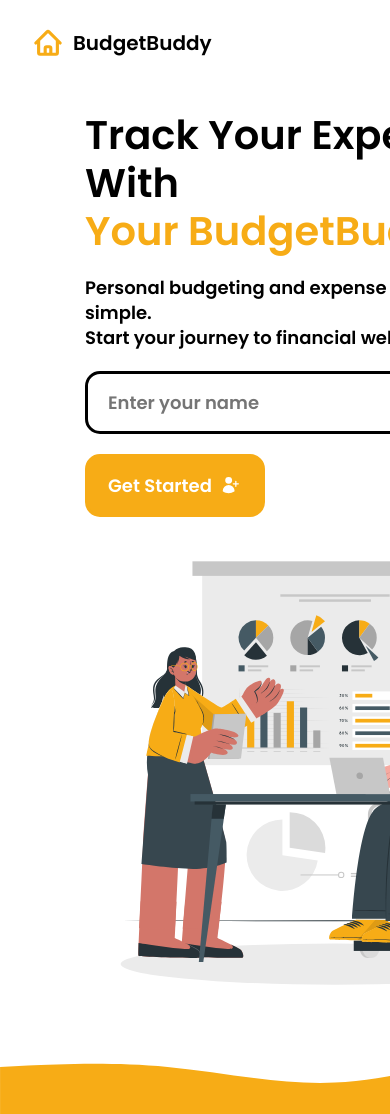
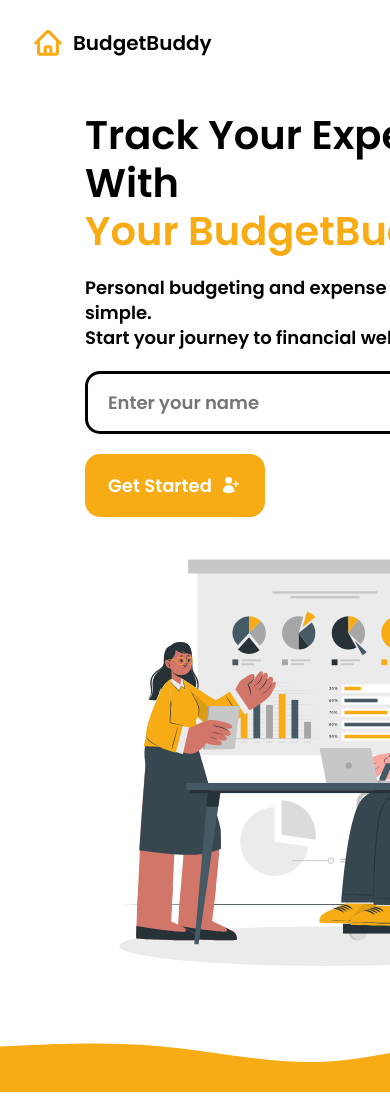
Before and after one commit to Alstudd/Expense-Tracker-Web-App, a React (Vite) app: page / in a window 390 px wide. Shown: the top 1114 px of the page. After the commit the page ends 1092 px from the top, so only its background shows below. Built offline with nearby package versions, Linux system fonts and the light colour scheme.

Commit message:
some css

```diff
--- a/src/main.css
+++ b/src/main.css
@@ -146,3 +146,8 @@ form button {
         flex-direction: column;
     }
 }
+@media screen and (max-width: 768px) {
+    .hero > img {
+        width: 100%;
+    }
+}
```
